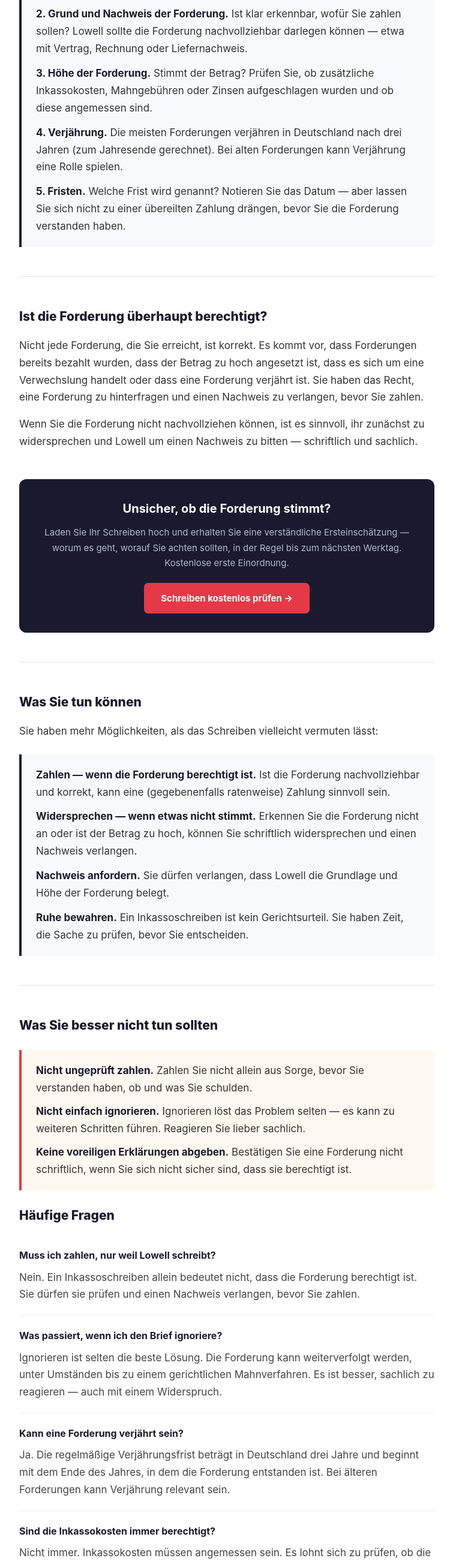
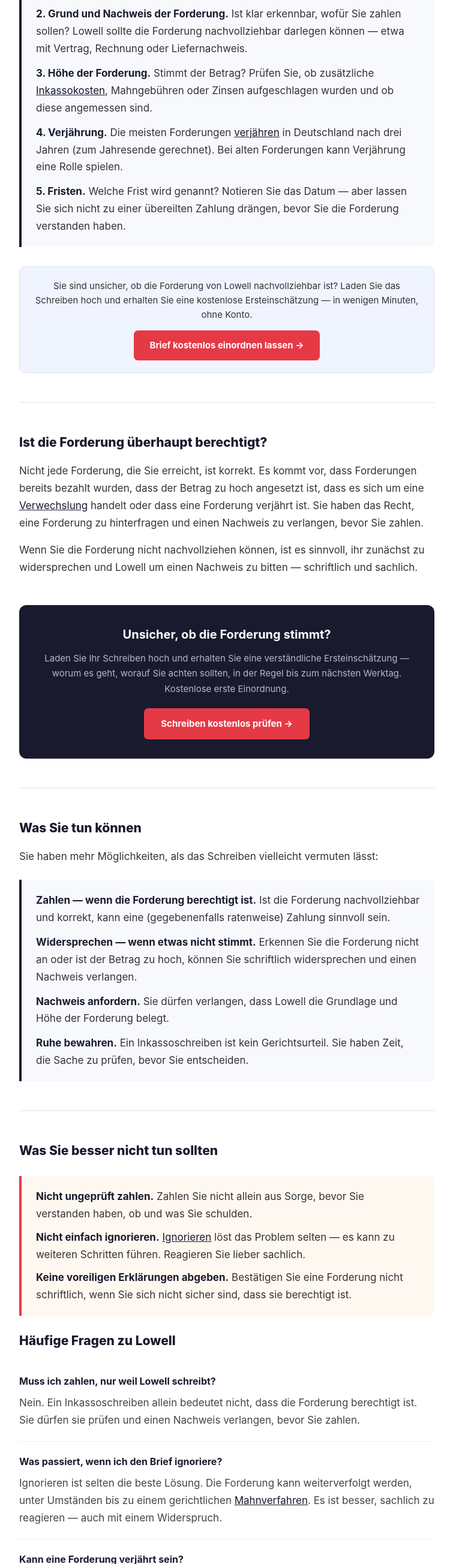
Before and after one commit to DickGroen/mussichzahlen, a website: page public/mahnung/guides/lowell-inkasso-brief/index.html in a window 1280 px wide. Shown: the part 1330-3938 px from the top of the page at 60% size, without its empty margins (262-1017 px from the left). Drawn offline with Linux system fonts and the light colour scheme.

Commit message:
Revise debt collection guidance and add links
Updated content to clarify debt collection points and added links for further information.

```diff
--- a/public/mahnung/guides/lowell-inkasso-brief/index.html
+++ b/public/mahnung/guides/lowell-inkasso-brief/index.html
@@ -32,13 +32,18 @@
 <div class="info-block">
 <p><strong>1. Ursprünglicher Gläubiger.</strong> Wer ist der ursprüngliche Gläubiger, und erkennen Sie die zugrunde liegende Forderung? Steht dort ein Unternehmen, mit dem Sie nie zu tun hatten, ist Vorsicht geboten.</p>
 <p><strong>2. Grund und Nachweis der Forderung.</strong> Ist klar erkennbar, wofür Sie zahlen sollen? Lowell sollte die Forderung nachvollziehbar darlegen können — etwa mit Vertrag, Rechnung oder Liefernachweis.</p>
-<p><strong>3. Höhe der Forderung.</strong> Stimmt der Betrag? Prüfen Sie, ob zusätzliche Inkassokosten, Mahngebühren oder Zinsen aufgeschlagen wurden und ob diese angemessen sind.</p>
-<p><strong>4. Verjährung.</strong> Die meisten Forderungen verjähren in Deutschland nach drei Jahren (zum Jahresende gerechnet). Bei alten Forderungen kann Verjährung eine Rolle spielen.</p>
+<p><strong>3. Höhe der Forderung.</strong> Stimmt der Betrag? Prüfen Sie, ob zusätzliche <a href="/mahnung/guides/inkasso-kosten-zu-hoch/" style="color:#1a1a2e;text-decoration:underline;">Inkassokosten</a>, Mahngebühren oder Zinsen aufgeschlagen wurden und ob diese angemessen sind.</p>
+<p><strong>4. Verjährung.</strong> Die meisten Forderungen <a href="/mahnung/guides/verjährung-schulden-deutschland/" style="color:#1a1a2e;text-decoration:underline;">verjähren</a> in Deutschland nach drei Jahren (zum Jahresende gerechnet). Bei alten Forderungen kann Verjährung eine Rolle spielen.</p>
 <p><strong>5. Fristen.</strong> Welche Frist wird genannt? Notieren Sie das Datum — aber lassen Sie sich nicht zu einer übereilten Zahlung drängen, bevor Sie die Forderung verstanden haben.</p>
 </div>
 
+<div style="background:#f0f4ff;border:1px solid #dde3f0;border-radius:10px;padding:20px 24px;margin:32px 0;text-align:center;">
+<p style="margin:0 0 14px;color:#333;font-size:15px;line-height:1.6;">Sie sind unsicher, ob die Forderung von Lowell nachvollziehbar ist? Laden Sie das Schreiben hoch und erhalten Sie eine kostenlose Ersteinschätzung — in wenigen Minuten, ohne Konto.</p>
+<a href="/mahnung/#free-check" style="display:inline-block;background:#e63946;color:#fff;text-decoration:none;padding:12px 26px;border-radius:7px;font-weight:700;font-size:15px;">Brief kostenlos einordnen lassen →</a>
+</div>
+
 <h2>Ist die Forderung überhaupt berechtigt?</h2>
-<p>Nicht jede Forderung, die Sie erreicht, ist korrekt. Es kommt vor, dass Forderungen bereits bezahlt wurden, dass der Betrag zu hoch angesetzt ist, dass es sich um eine Verwechslung handelt oder dass eine Forderung verjährt ist. Sie haben das Recht, eine Forderung zu hinterfragen und einen Nachweis zu verlangen, bevor Sie zahlen.</p>
+<p>Nicht jede Forderung, die Sie erreicht, ist korrekt. Es kommt vor, dass Forderungen bereits bezahlt wurden, dass der Betrag zu hoch angesetzt ist, dass es sich um eine <a href="/mahnung/guides/inkasso-forderung-nicht-meine/" style="color:#1a1a2e;text-decoration:underline;">Verwechslung</a> handelt oder dass eine Forderung verjährt ist. Sie haben das Recht, eine Forderung zu hinterfragen und einen Nachweis zu verlangen, bevor Sie zahlen.</p>
 <p>Wenn Sie die Forderung nicht nachvollziehen können, ist es sinnvoll, ihr zunächst zu widersprechen und Lowell um einen Nachweis zu bitten — schriftlich und sachlich.</p>
 
 <div class="mid-cta">
@@ -59,18 +64,35 @@
 <h2>Was Sie besser nicht tun sollten</h2>
 <div class="warn-block">
 <p><strong>Nicht ungeprüft zahlen.</strong> Zahlen Sie nicht allein aus Sorge, bevor Sie verstanden haben, ob und was Sie schulden.</p>
-<p><strong>Nicht einfach ignorieren.</strong> Ignorieren löst das Problem selten — es kann zu weiteren Schritten führen. Reagieren Sie lieber sachlich.</p>
+<p><strong>Nicht einfach ignorieren.</strong> <a href="/mahnung/guides/inkasso-ignorieren/" style="color:#1a1a2e;text-decoration:underline;">Ignorieren</a> löst das Problem selten — es kann zu weiteren Schritten führen. Reagieren Sie lieber sachlich.</p>
 <p><strong>Keine voreiligen Erklärungen abgeben.</strong> Bestätigen Sie eine Forderung nicht schriftlich, wenn Sie sich nicht sicher sind, dass sie berechtigt ist.</p>
 </div>
 
 <div class="faq-section">
-<h2>Häufige Fragen</h2>
+<h2>Häufige Fragen zu Lowell</h2>
 <div class="faq-item"><strong>Muss ich zahlen, nur weil Lowell schreibt?</strong><p>Nein. Ein Inkassoschreiben allein bedeutet nicht, dass die Forderung berechtigt ist. Sie dürfen sie prüfen und einen Nachweis verlangen, bevor Sie zahlen.</p></div>
-<div class="faq-item"><strong>Was passiert, wenn ich den Brief ignoriere?</strong><p>Ignorieren ist selten die beste Lösung. Die Forderung kann weiterverfolgt werden, unter Umständen bis zu einem gerichtlichen Mahnverfahren. Es ist besser, sachlich zu reagieren — auch mit einem Widerspruch.</p></div>
+<div class="faq-item"><strong>Was passiert, wenn ich den Brief ignoriere?</strong><p>Ignorieren ist selten die beste Lösung. Die Forderung kann weiterverfolgt werden, unter Umständen bis zu einem gerichtlichen <a href="/mahnung/guides/mahnbescheid-erhalten/" style="color:#1a1a2e;text-decoration:underline;">Mahnverfahren</a>. Es ist besser, sachlich zu reagieren — auch mit einem Widerspruch.</p></div>
 <div class="faq-item"><strong>Kann eine Forderung verjährt sein?</strong><p>Ja. Die regelmäßige Verjährungsfrist beträgt in Deutschland drei Jahre und beginnt mit dem Ende des Jahres, in dem die Forderung entstanden ist. Bei älteren Forderungen kann Verjährung relevant sein.</p></div>
 <div class="faq-item"><strong>Sind die Inkassokosten immer berechtigt?</strong><p>Nicht immer. Inkassokosten müssen angemessen sein. Es lohnt sich zu prüfen, ob die aufgeschlagenen Gebühren und Zinsen nachvollziehbar sind.</p></div>
 <div class="faq-item"><strong>Ist MussIchZahlen mit Lowell verbunden?</strong><p>Nein. MussIchZahlen ist ein unabhängiger Dienst und steht in keiner Verbindung zu Lowell. Wir helfen Ihnen lediglich, ein erhaltenes Schreiben besser zu verstehen.</p></div>
 </div>
+
+<div class="mid-cta">
+<h3>Unsicher, wie Sie auf Lowell reagieren sollen?</h3>
+<p>Laden Sie das Schreiben hoch und erhalten Sie eine kostenlose Ersteinschätzung — worum es geht und ob die Forderung nachvollziehbar wirkt. Auf Wunsch folgt die vollständige Analyse mit fertigem Antwortschreiben.</p>
+<a href="/mahnung/#free-check">Kostenlose Ersteinschätzung erhalten →</a>
+</div>
+
+<h2>Weitere Ratgeber</h2>
+<ul>
+<li><a href="/mahnung/guides/eos-inkasso-brief/" style="color:#1a1a2e;text-decoration:underline;">Brief von EOS Inkasso erhalten — was bedeutet das?</a></li>
+<li><a href="/mahnung/guides/culpa-inkasso/" style="color:#1a1a2e;text-decoration:underline;">Brief von Culpa Inkasso erhalten — was bedeutet das?</a></li>
+<li><a href="/mahnung/guides/inkasso-kosten-zu-hoch/" style="color:#1a1a2e;text-decoration:underline;">Sind die Inkassokosten zu hoch? Was zulässig ist</a></li>
+<li><a href="/mahnung/guides/verjährung-schulden-deutschland/" style="color:#1a1a2e;text-decoration:underline;">Wann verjähren Schulden in Deutschland?</a></li>
+<li><a href="/mahnung/guides/mahnbescheid-erhalten/" style="color:#1a1a2e;text-decoration:underline;">Mahnbescheid erhalten — was tun?</a></li>
+<li><a href="/mahnung/guides/inkasso-ignorieren/" style="color:#1a1a2e;text-decoration:underline;">Kann man einen Inkassobrief einfach ignorieren?</a></li>
+<li><a href="/mahnung/guides/inkasso-forderung-nicht-meine/" style="color:#1a1a2e;text-decoration:underline;">Die Inkasso-Forderung ist nicht meine</a></li>
+</ul>
 
 </div>
 
```
